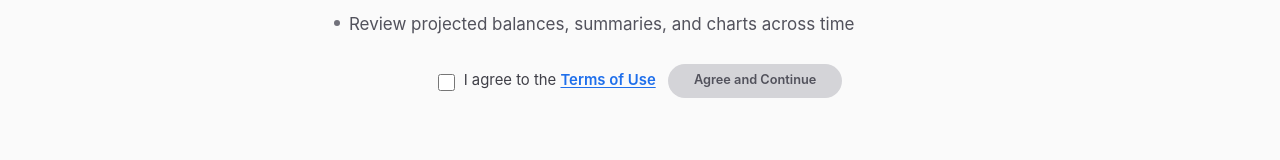
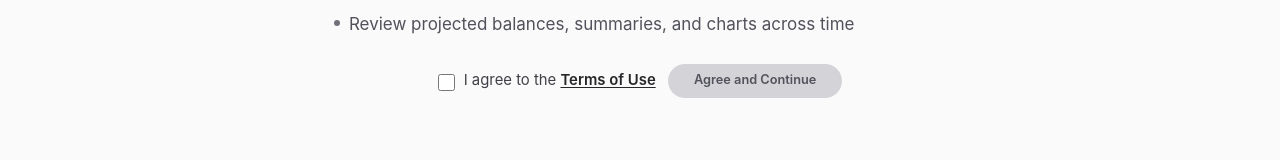
Before and after one commit to KAtheras/able-planner, a Next.js app: page / in a window 1280 px wide. Shown: the part 413-573 px from the top of the page. Built offline with nearby package versions, Linux system fonts and the light colour scheme.

Commit message:
fix: improve welcome terms link contrast

```diff
--- a/src/features/planner/content/WelcomeSection.tsx
+++ b/src/features/planner/content/WelcomeSection.tsx
@@ -110,7 +110,7 @@ export default function WelcomeSection({
                     }}
                     aria-controls="welcome-terms-of-use-card"
                     aria-expanded={showWelcomeTermsOfUse}
-                    className="font-semibold text-[var(--brand-primary)] underline underline-offset-2 hover:text-[var(--brand-primary-hover)] focus-visible:outline-none focus-visible:ring-2 focus-visible:ring-[var(--brand-ring)]"
+                    className="font-semibold text-zinc-800 underline underline-offset-2 hover:text-zinc-900 focus-visible:outline-none focus-visible:ring-2 focus-visible:ring-[var(--brand-ring)] dark:text-zinc-100 dark:hover:text-white"
                   >
                     {landingCopy.termsOfUseLinkLabel || "Terms of Use"}
                   </button>
```
